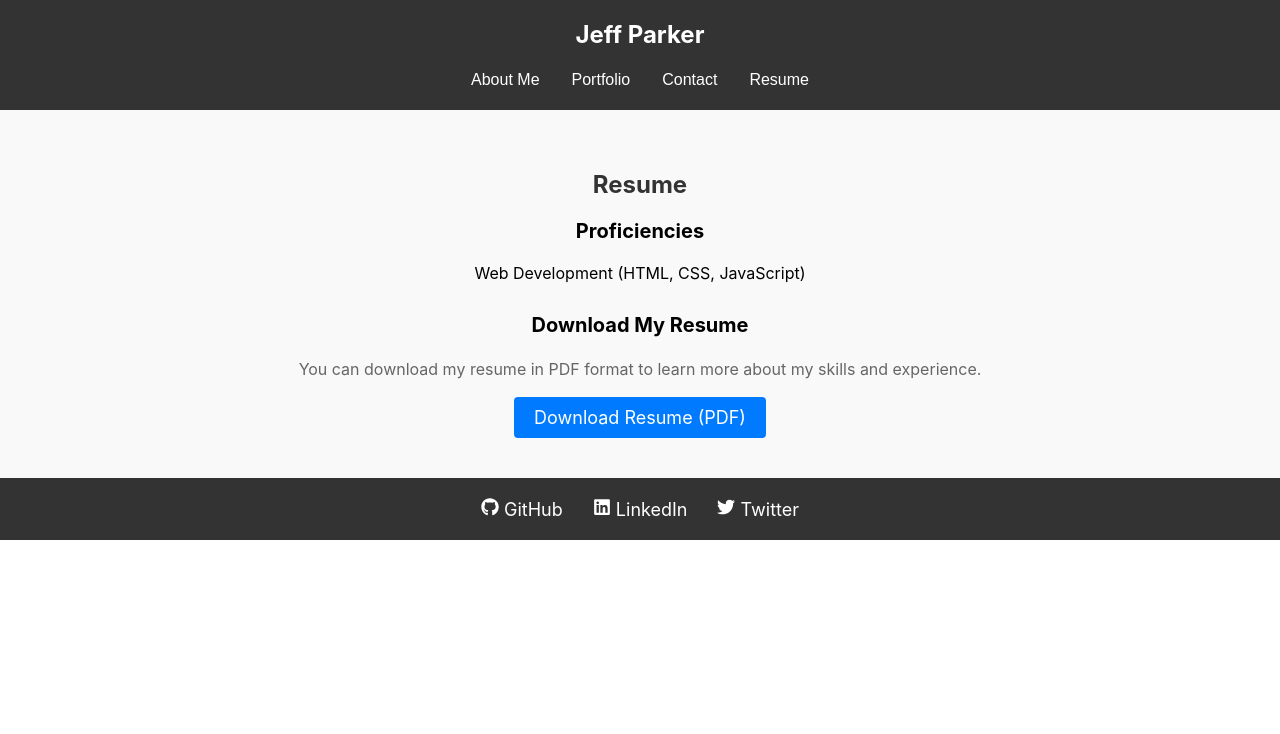
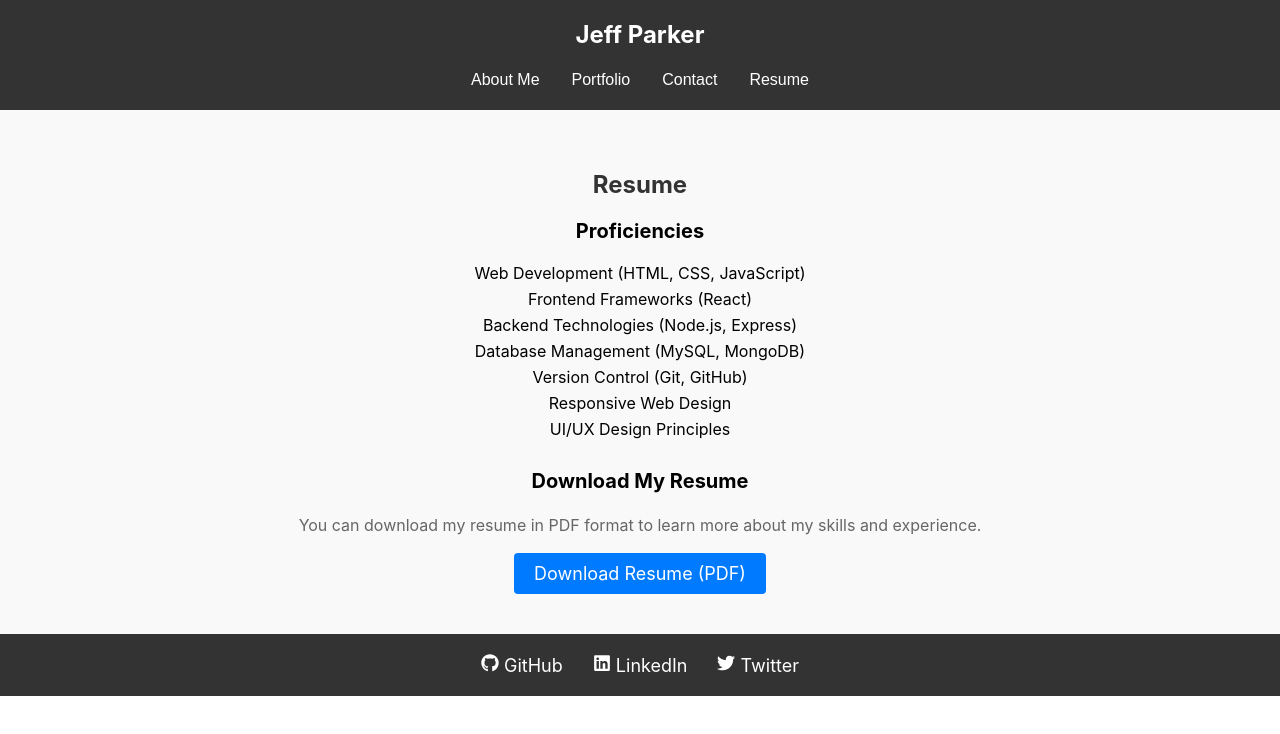
Before and after one commit to jeffrpar/react-portfolio, a React (Create React App) app: page / in a window 1280 px wide. Both pictures are taken after a click on the button "Resume". Shown: the top 734 px of the page. Built offline with nearby package versions, Linux system fonts and the light colour scheme.

Commit message:
updated resume component with more info

```diff
--- a/src/components/Main/Resume/Resume.js
+++ b/src/components/Main/Resume/Resume.js
@@ -10,6 +10,12 @@ function Resume() {
           <h3>Proficiencies</h3>
           <ul>
             <li>Web Development (HTML, CSS, JavaScript)</li>
+            <li>Frontend Frameworks (React)</li>
+            <li>Backend Technologies (Node.js, Express)</li>
+            <li>Database Management (MySQL, MongoDB)</li>
+            <li>Version Control (Git, GitHub)</li>
+            <li>Responsive Web Design</li>
+            <li>UI/UX Design Principles</li>
           </ul>
         </div>
         <div className="resume-download">
@@ -19,6 +25,7 @@ function Resume() {
           </p>
           <a href="https://docs.google.com/document/d/1lo5R7NQBDNkYIFoa2cilkAffIlHG1te5ZUR8IClDqWg/edit?usp=sharing" target="_blank">
             Download Resume (PDF)
+            {/*Still working on my developer resume*/}
           </a>
         </div>
       </div>
```
